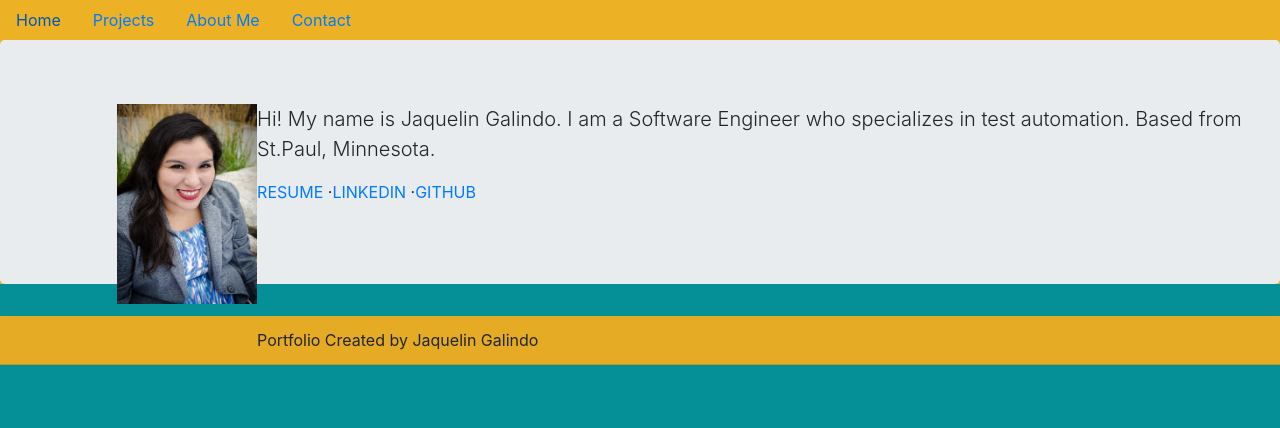
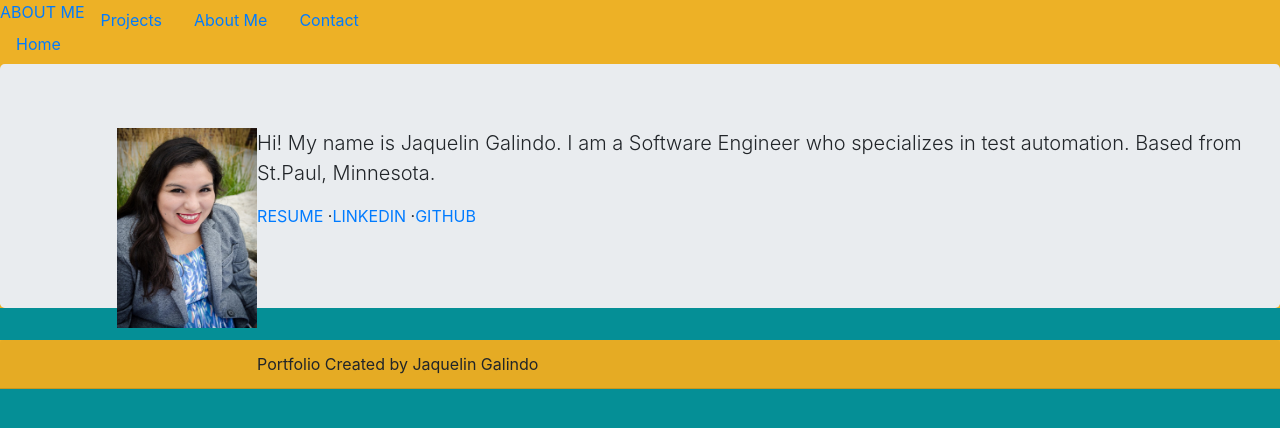
Before and after one commit to buildgal/react_portfolio, a React (Create React App) app: page / in a window 1280 px wide. Shown: the top 428 px of the page. Built offline with nearby package versions, Linux system fonts and the light colour scheme.

Commit message:
adding the about me to the home pg

```diff
--- a/src/App.js
+++ b/src/App.js
@@ -19,7 +19,7 @@
       <Switch>
       <Header>
 
-      <Route exact path="/">
+      <Route exact path="/" component={Home}>
         <Home/>
         </Route>
       <Route exact path="/Home">
--- a/src/components/Header/index.js
+++ b/src/components/Header/index.js
@@ -1,5 +1,6 @@
 import {Nav} from "react-bootstrap";
 import "./index.css";
+import {Link} from "react-router-dom";
 
 function Header(props){
  return(
@@ -9,7 +10,8 @@
   // onSelect={(selectedKey) => alert(`selected ${selectedKey}`)}
 >
   <Nav.Item>
-    <Nav.Link href="Home">Home</Nav.Link>
+    <Link to="/AboutMe">ABOUT ME</Link>
+    <Nav.Link href="/Home">Home</Nav.Link>
   </Nav.Item>
   <Nav.Item>
     <Nav.Link href="Projects">Projects</Nav.Link>
--- a/src/index.js
+++ b/src/index.js
@@ -5,8 +5,11 @@
 import reportWebVitals from './reportWebVitals';
 
 
+
 ReactDOM.render(
-  <App/>,
+  <React.StrictMode>
+    <App/>
+    </React.StrictMode>,
   document.getElementById('root')
 );
 
```
